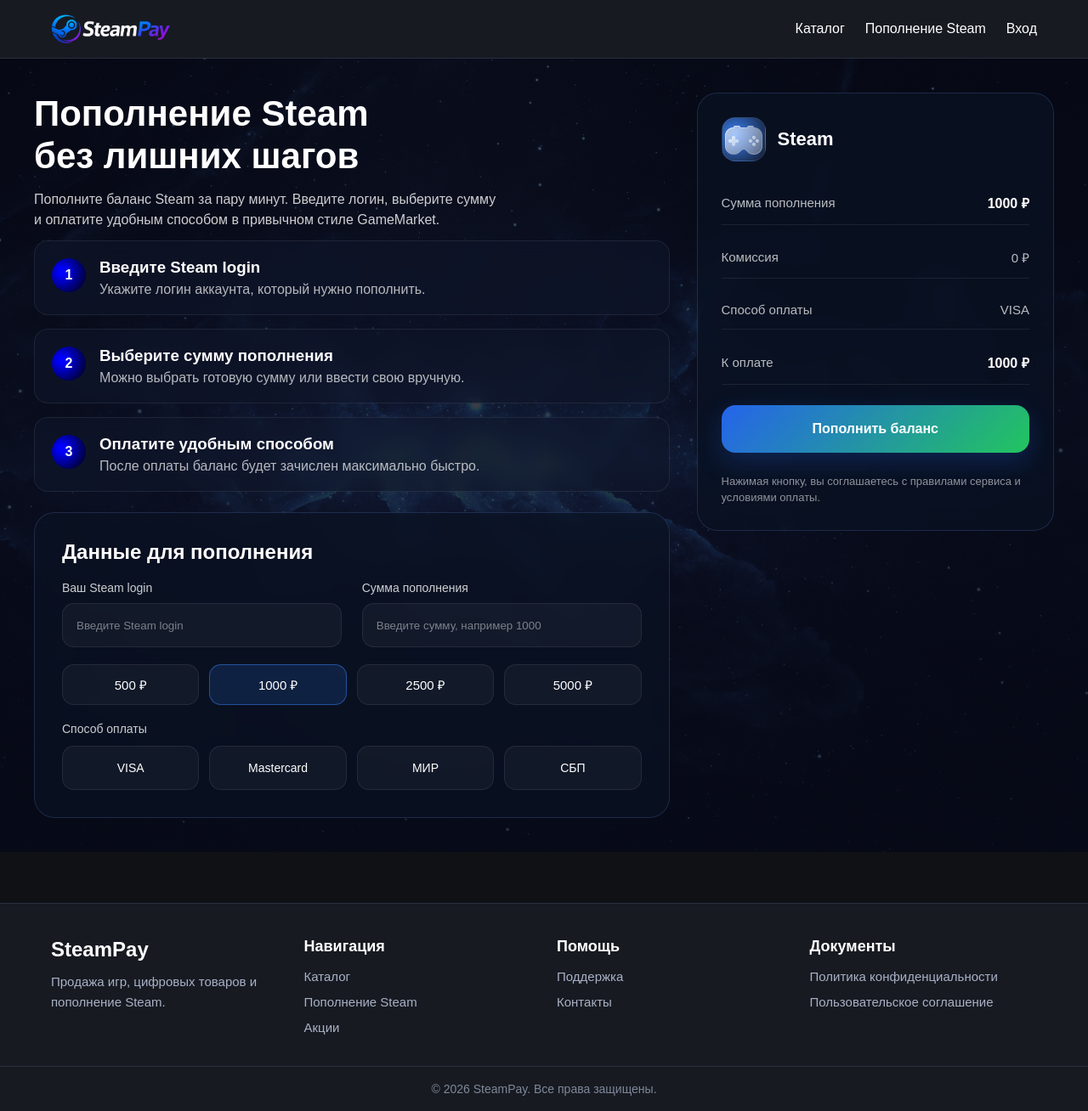
After one commit to Kaldene/SteamPay, a Flask app: page /steam_topup in a window 1280 px wide. The commit adds this page. Shown: the whole page at 85% size. Run offline with Flask 3, Linux system fonts and the light colour scheme.

Commit message:
создал страницу пополнения стима

```diff
--- /dev/null
+++ b/routes/steam_topup/steam_topup.py
@@ -0,0 +1,7 @@
+from flask import Blueprint,render_template,request,redirect,url_for,flash
+
+steam_routes = Blueprint('steam_routes', __name__)
+
+@steam_routes.route('/steam_topup', methods=['GET', 'POST'])
+def steam_topup():
+    return render_template('steam/steam_topup.html')
--- a/run.py
+++ b/run.py
@@ -5,6 +5,7 @@ from config import Config
 from models import db,User
 from routes.auth.routes import auth_routes
 from routes.main.main import main_routes
+from routes.steam_topup.steam_topup import steam_topup, steam_routes
 
 app = Flask(__name__)
 app.config.from_object(Config)
@@ -16,6 +17,7 @@ login_manager.login_view = 'auth.login'
 
 app.register_blueprint(auth_routes)
 app.register_blueprint(main_routes)
+app.register_blueprint(steam_routes)
 
 @login_manager.user_loader
 def load_user(user_id):
--- a/static/css/main.css
+++ b/static/css/main.css
@@ -555,3 +555,275 @@ header {
     font-size: 13px;
     line-height: 1.35;
 }
+
+/*=====STEAM_TOPUP========*/
+.page{
+    min-height: 100vh;
+    background-image:
+            linear-gradient(rgba(7, 10, 25, 0.75), rgba(7, 10, 25, 0.85)),
+            url("../images/background/steam.jpg");
+    background-size: cover;
+    background-position: center;
+    background-repeat: no-repeat;
+    padding: 40px;
+}
+.content{
+    max-width: 1400px;
+    margin: 0 auto;
+    display: grid;
+    grid-template-columns: 1.6fr 0.9fr;
+    gap: 32px;
+    align-items: start;
+}
+
+.info-steam h1 {
+    margin: 0;
+    font-size: 42px;
+    font-weight: 600;
+    line-height: 1.2;
+    color: var(--text-main);
+}
+
+.info-steam p {
+    margin: 14px 0 0 0;
+    font-size: 16px;
+    line-height: 1.5;
+    font-weight: 400;
+    color: rgba(255, 255, 255, 0.8);
+    margin-bottom: 12px;
+}
+
+.steps{
+    display: flex;
+    flex-direction: column;
+    gap: 16px;
+}
+
+.step{
+    display: flex;
+    gap: 16px;
+    padding: 20px;
+    border-radius: 16px;
+
+    background: rgba(15, 23, 42, 0.6);
+    border: 1px solid rgba(255, 255, 255, 0.08);
+    backdrop-filter: blur(10px);
+}
+
+.step-number {
+    width: 40px;
+    height: 40px;
+    border-radius: 50%;
+    display: flex;
+    align-items: center;
+    justify-content: center;
+    font-weight: 600;
+    background: radial-gradient(circle at 30% 40%, blue 10%, black 100%);
+}
+.step h3 {
+    margin: 0;
+    color: #fff;
+}
+
+.step p {
+    margin: 6px 0 0;
+    color: rgba(255, 255, 255, 0.7);
+}
+
+.form-card{
+    margin-top: 24px;
+    padding: 32px;
+    display: grid;
+    grid-template-columns: repeat(2, 1fr);
+    gap: 20px 24px;
+    background: rgba(10, 18, 35, 0.72);
+    border: 1px solid rgba(120, 160, 255, 0.18);
+    border-radius: 24px;
+    backdrop-filter: blur(12px);
+}
+.form-card h2,
+.amount-grid,
+.payment-wrapper {
+    grid-column: 1 / -1;
+}
+
+.field {
+    display: flex;
+    flex-direction: column;
+    gap: 10px;
+}
+
+.field label {
+    font-size: 14px;
+    font-weight: 500;
+    color: rgba(255, 255, 255, 0.8);
+}
+
+.field input {
+    width: 100%;
+    height: 52px;
+    padding: 0 16px;
+    border: 1px solid rgba(255, 255, 255, 0.08);
+    border-radius: 14px;
+    background: rgba(255, 255, 255, 0.04);
+    color: #fff;
+    outline: none;
+}
+
+.field input::placeholder {
+    color: rgba(255, 255, 255, 0.45);
+}
+
+.amount-grid {
+    display: grid;
+    grid-template-columns: repeat(4, 1fr);
+    gap: 12px;
+}
+
+.amount-btn {
+    height: 48px;
+    border: 1px solid rgba(255, 255, 255, 0.08);
+    border-radius: 14px;
+    background: rgba(255, 255, 255, 0.04);
+    color: #fff;
+    font-size: 15px;
+    font-weight: 500;
+    cursor: pointer;
+    transition: 0.3s ease;
+}
+.amount-btn:hover {
+    border-color: rgba(59, 130, 246, 0.5);
+    background: rgba(59, 130, 246, 0.16);
+    transform: translateY(-2px) scale(1.03);
+}
+
+.amount-btn.active {
+    border-color: rgba(59, 130, 246, 0.5);
+    background: rgba(59, 130, 246, 0.16);
+}
+
+.payment-wrapper {
+    display: flex;
+    flex-direction: column;
+    gap: 12px;
+}
+
+.payment-wrapper label {
+    font-size: 14px;
+    font-weight: 500;
+    color: rgba(255, 255, 255, 0.8);
+}
+
+.payment-methods {
+    display: grid;
+    grid-template-columns: repeat(4, 1fr);
+    gap: 12px;
+}
+
+.payment {
+    height: 52px;
+    display: flex;
+    align-items: center;
+    justify-content: center;
+    border: 1px solid rgba(255, 255, 255, 0.08);
+    border-radius: 14px;
+    background: rgba(255, 255, 255, 0.04);
+    color: #fff;
+    font-size: 14px;
+    font-weight: 500;
+    cursor: pointer;
+    transition: 0.3s ease-in-out;
+}
+
+.payment:hover {
+    border-color: rgba(59, 130, 246, 0.5);
+    background: rgba(59, 130, 246, 0.16);
+    transform: translateY(-2px) scale(1.03);
+}
+
+.summary-card {
+    padding: 28px;
+    border-radius: 24px;
+    background: rgba(10, 18, 35, 0.78);
+    border: 1px solid rgba(120, 160, 255, 0.18);
+    backdrop-filter: blur(12px);
+    display: flex;
+    flex-direction: column;
+    gap: 24px;
+    position: sticky;
+    top: 40px;
+}
+
+.summary-top {
+    display: flex;
+    align-items: center;
+    gap: 14px;
+}
+
+.steam-icon {
+    width: 52px;
+    height: 52px;
+    border-radius: 16px;
+    display: flex;
+    align-items: center;
+    justify-content: center;
+    font-size: 24px;
+    background: radial-gradient(circle at 30% 40%, #3b82f6 0%, #111827 100%);
+    border: 1px solid rgba(255, 255, 255, 0.08);
+}
+
+.summary-name {
+    font-size: 22px;
+    font-weight: 600;
+    color: #fff;
+}
+
+.summary-list {
+    display: flex;
+    flex-direction: column;
+    gap: 14px;
+}
+
+.summary-row {
+    display: flex;
+    align-items: center;
+    justify-content: space-between;
+    gap: 16px;
+    padding: 14px 0;
+    border-bottom: 1px solid rgba(255, 255, 255, 0.08);
+}
+
+.summary-row span {
+    font-size: 15px;
+    color: rgba(255, 255, 255, 0.72);
+}
+
+.summary-row strong {
+    font-size: 16px;
+    font-weight: 600;
+    color: #fff;
+}
+
+.pay-btn {
+    width: 100%;
+    height: 56px;
+    border: none;
+    border-radius: 16px;
+    font-size: 16px;
+    font-weight: 600;
+    color: #fff;
+    cursor: pointer;
+    background: linear-gradient(135deg, #2563eb, #22c55e);
+    box-shadow: 0 10px 30px rgba(37, 99, 235, 0.25);
+}
+
+.note {
+    margin: 0;
+    font-size: 13px;
+    line-height: 1.5;
+    color: rgba(255, 255, 255, 0.55);
+}
+.pay-btn:hover {
+    transform: translateY(-2px);
+    transition: 0.2s ease;
+}
--- /dev/null
+++ b/static/js/steam_topup.js
@@ -0,0 +1,64 @@
+document.addEventListener("DOMContentLoaded", () => {
+    const amountInput = document.querySelector('input[type="number"]');
+    const loginInput = document.querySelector('input[type="text"]');
+    const amountButtons = document.querySelectorAll(".amount-btn");
+    const paymentButtons = document.querySelectorAll(".payment");
+    const payButton = document.querySelector(".pay-btn");
+
+    const summaryAmount = document.querySelector(".summary-row strong");
+    const summaryRows = document.querySelectorAll(".summary-row");
+    const summaryPayment = summaryRows[2].querySelector("span:last-child");
+    const summaryTotal = summaryRows[3].querySelector("strong");
+
+    let selectedPayment = "Не выбран";
+
+    amountButtons.forEach((button) => {
+        button.addEventListener("click", () => {
+            amountButtons.forEach((btn) => btn.classList.remove("active"));
+            button.classList.add("active");
+
+            const amount = button.textContent.replace(/[^\d]/g, "");
+            amountInput.value = amount;
+            updateSummary();
+        });
+    });
+
+    paymentButtons.forEach((button) => {
+        button.addEventListener("click", () => {
+            paymentButtons.forEach((btn) => btn.classList.remove("active"));
+            button.classList.add("active");
+
+            selectedPayment = button.textContent.trim();
+            updateSummary();
+        });
+    });
+
+    amountInput.addEventListener("input", updateSummary);
+
+    function updateSummary() {
+        const amount = amountInput.value ? `${amountInput.value} ₽` : "0 ₽";
+
+        summaryAmount.textContent = amount;
+        summaryTotal.textContent = amount;
+        summaryPayment.textContent = selectedPayment;
+    }
+
+    payButton.addEventListener("click", (e) => {
+        if (!loginInput.value.trim()) {
+            e.preventDefault();
+            alert("Введите Steam login");
+            return;
+        }
+
+        if (!amountInput.value || Number(amountInput.value) <= 0) {
+            e.preventDefault();
+            alert("Введите корректную сумму");
+            return;
+        }
+
+        if (selectedPayment === "Не выбран") {
+            e.preventDefault();
+            alert("Выберите способ оплаты");
+        }
+    });
+});
--- a/templates/base.html
+++ b/templates/base.html
@@ -22,7 +22,7 @@
             <nav>
                 <ul>
                     <li><a href="#">Каталог</a></li>
-                    <li><a href="#">Пополнение Steam</a></li>
+                    <li><a href="{{url_for('steam_routes.steam_topup')}}">Пополнение Steam</a></li>
 
                     {% if current_user.is_authenticated %}
                         <li><a href="#">Профиль</a></li>
@@ -51,7 +51,7 @@
             <h4>Навигация</h4>
             <ul class="footer-links">
                 <li><a href="#">Каталог</a></li>
-                <li><a href="#">Пополнение Steam</a></li>
+                <li><a href="{{url_for('steam_routes.steam_topup')}}">Пополнение Steam</a></li>
                 <li><a href="#">Акции</a></li>
             </ul>
         </div>
@@ -77,5 +77,6 @@
         <p>© 2026 SteamPay. Все права защищены.</p>
     </div>
 </footer>
+{% block scripts %}{% endblock %}
 </body>
 </html>
--- /dev/null
+++ b/templates/steam/steam_topup.html
@@ -0,0 +1,141 @@
+{% extends "base.html" %}
+
+{% block title %}
+SteamPay | Пополнение Steam
+{% endblock %}
+
+{% block content %}
+<main class="page">
+    <div class="content">
+        <section>
+            <div class="info-steam">
+                <h1 class="title">Пополнение Steam<br>без лишних шагов</h1>
+                <p class="subtitle">
+                    Пополните баланс Steam за пару минут. Введите логин, выберите сумму<br>
+                    и оплатите удобным способом в привычном стиле GameMarket.
+                </p>
+            </div>
+
+            <div class="steps">
+                <div class="step">
+                    <div class="step-number">1</div>
+                    <div>
+                        <h3>Введите Steam login</h3>
+                        <p>Укажите логин аккаунта, который нужно пополнить.</p>
+                    </div>
+                </div>
+
+                <div class="step">
+                    <div class="step-number">2</div>
+                    <div>
+                        <h3>Выберите сумму пополнения</h3>
+                        <p>Можно выбрать готовую сумму или ввести свою вручную.</p>
+                    </div>
+                </div>
+
+                <div class="step">
+                    <div class="step-number">3</div>
+                    <div>
+                        <h3>Оплатите удобным способом</h3>
+                        <p>После оплаты баланс будет зачислен максимально быстро.</p>
+                    </div>
+                </div>
+            </div>
+
+            <form
+                    action="{{ url_for('steam_routes.steam_topup') }}"
+                    method="POST"
+                    id="steam-topup-form"
+                    class="form-card"
+            >
+                <h2>Данные для пополнения</h2>
+
+                <div class="field">
+                    <label for="steam-login">Ваш Steam login</label>
+                    <input
+                            type="text"
+                            id="steam-login"
+                            name="steam_login"
+                            placeholder="Введите Steam login"
+                            required
+                    >
+                </div>
+
+                <div class="field">
+                    <label for="amount-input">Сумма пополнения</label>
+                    <input
+                            type="number"
+                            id="amount-input"
+                            name="amount"
+                            placeholder="Введите сумму, например 1000"
+                            min="1"
+                            required
+                    >
+                </div>
+
+                <div class="amount-grid">
+                    <button type="button" class="amount-btn">500 ₽</button>
+                    <button type="button" class="amount-btn active">1000 ₽</button>
+                    <button type="button" class="amount-btn">2500 ₽</button>
+                    <button type="button" class="amount-btn">5000 ₽</button>
+                </div>
+
+                <div class="payment-wrapper">
+                    <label>Способ оплаты</label>
+                    <div class="payment-methods">
+                        <button type="button" class="payment active">VISA</button>
+                        <button type="button" class="payment">Mastercard</button>
+                        <button type="button" class="payment">МИР</button>
+                        <button type="button" class="payment">СБП</button>
+                    </div>
+                </div>
+
+                <input type="hidden" name="payment_method" id="payment-method-input" value="VISA">
+            </form>
+        </section>
+
+        <aside class="summary-card">
+            <div class="summary-top">
+                <div class="steam-icon">
+                    <img src="{{ url_for('static', filename='images/icons/gamepad.png') }}" alt="Steam">
+                </div>
+                <div class="summary-name">Steam</div>
+            </div>
+
+            <div class="summary-list">
+                <div class="summary-row">
+                    <span>Сумма пополнения</span>
+                    <strong id="summary-amount">1000 ₽</strong>
+                </div>
+
+                <div class="summary-row">
+                    <span>Комиссия</span>
+                    <span>0 ₽</span>
+                </div>
+
+                <div class="summary-row">
+                    <span>Способ оплаты</span>
+                    <span id="summary-payment">VISA</span>
+                </div>
+
+                <div class="summary-row">
+                    <span>К оплате</span>
+                    <strong id="summary-total">1000 ₽</strong>
+                </div>
+            </div>
+
+            <button type="button" class="pay-btn" id="submit-topup">
+                Пополнить баланс
+            </button>
+
+            <p class="note">
+                Нажимая кнопку, вы соглашаетесь с правилами сервиса и условиями оплаты.
+            </p>
+        </aside>
+    </div>
+</main>
+{% endblock %}
+
+{% block scripts %}
+<script src="{{ url_for('static', filename='js/steam_topup.js') }}"></script>
+{% endblock %}
```
Also changed, not shown: routes/auth/routes.py (+3 -4 lines), routes/steam_topup/__init__.py (added), static/images/background/steam.jpg (added), static/images/icons/gamepad.png (added), static/images/icons/icon.png.
